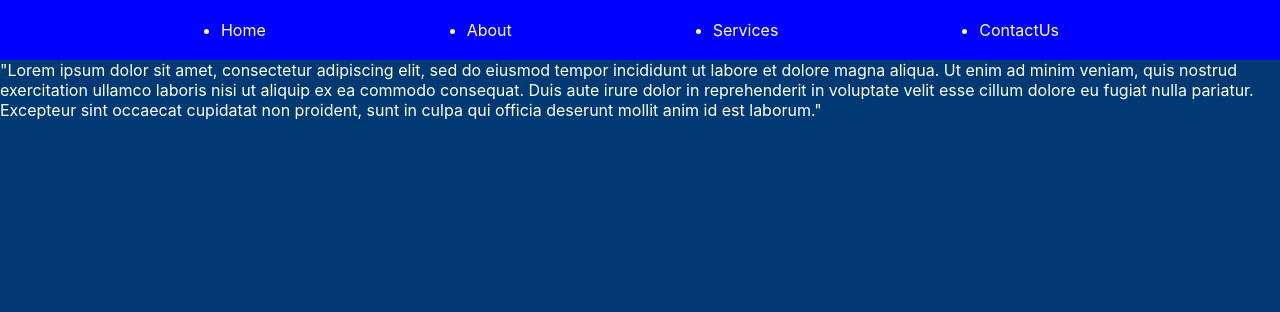
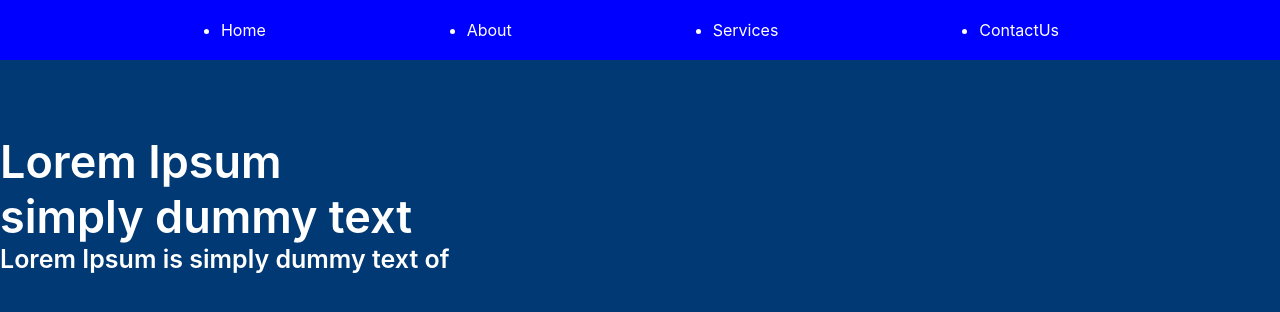
Before and after one commit to VimalSpectus/web, a React (Create React App) app: page /About in a window 1280 px wide. Shown: the top 312 px of the page. Built offline with nearby package versions, Linux system fonts and the light colour scheme.

Commit message:
web change commit

```diff
--- a/src/Components/About.js
+++ b/src/Components/About.js
@@ -1,17 +1,18 @@
 import React from 'react'
+import classes from  "./AllCssStyle.module.css"
 
 const About = () => {
   return (
     <div>
-        <span>
-        "Lorem ipsum dolor sit amet, consectetur adipiscing elit, sed do eiusmod
-        tempor incididunt ut labore et dolore magna aliqua. Ut enim ad minim
-        veniam, quis nostrud exercitation ullamco laboris nisi ut aliquip ex ea
-        commodo consequat. Duis aute irure dolor in reprehenderit in voluptate
-        velit esse cillum dolore eu fugiat nulla pariatur. Excepteur sint
-        occaecat cupidatat non proident, sunt in culpa qui officia deserunt
-        mollit anim id est laborum."
-      </span>
+               <div className={classes.main_text}>
+              Lorem Ipsum
+              <br />
+              simply dummy text
+            </div>
+
+            <div className={classes.main_text_second}>
+              Lorem Ipsum is simply dummy text of
+            </div>
     </div>
   )
 }
```
Also changed, not shown: src/Components/Services.js (+12 -23 lines).
